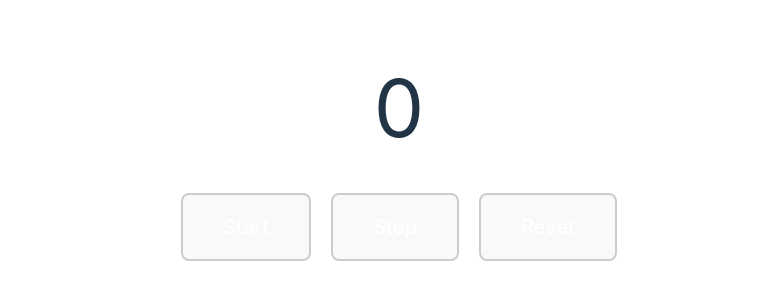
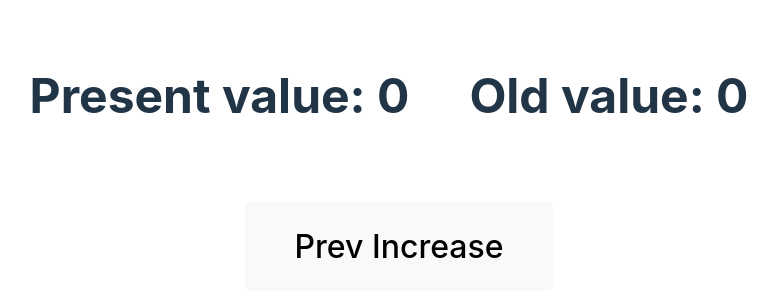
Before and after one commit to blackjack-ttp/Lesson-UseRef, a React (Vite) app: page / in a window 1280 px wide. Shown: the part 258-558 px from the top of the page, without its empty margins (241-1019 px from the left). Built offline with nearby package versions, Linux system fonts and the light colour scheme.

Commit message:
#2 add learn 2: Increase

```diff
--- a/src/App.jsx
+++ b/src/App.jsx
@@ -1,11 +1,13 @@
 //* SCSS
 import './App.scss';
-import AutoCount from './pages/learn_1';
+// import AutoCount from './pages/learn_1';
+import Increase from './pages/learn_2';
 
 function App() {
   return (
     <>
-      <AutoCount />
+      {/* <AutoCount /> */}
+      <Increase />
     </>
   );
 }
--- /dev/null
+++ b/src/pages/learn_2/index.jsx
@@ -0,0 +1,31 @@
+//* LIB
+import { useEffect, useRef, useState } from 'react';
+
+//* SCSS
+import '@/styles/learn_2/style.scss';
+
+const Increase = () => {
+  const [Increase, setIncrease] = useState(0);
+  const prevIncrease = useRef(0);
+  const HandleClickIncrease = () => {
+    setIncrease((e) => e + 1);
+  };
+  useEffect(() => {
+    prevIncrease.current = Increase;
+  }, [Increase]);
+  return (
+    <>
+      <div className="increase-wrap">
+        <div className="increase-wrap__content">
+          <h3>Present value: {Increase}</h3>
+          <h3>Old value: {prevIncrease.current}</h3>
+        </div>
+        <div className="increase-wrap__btn">
+          <button onClick={HandleClickIncrease}>Prev Increase</button>
+        </div>
+      </div>
+    </>
+  );
+};
+
+export default Increase;
--- /dev/null
+++ b/src/styles/learn_2/style.scss
@@ -0,0 +1,19 @@
+.increase-wrap {
+    &__content {
+        display: flex;
+
+        h3 {
+            margin-right: 20px;
+            padding: 20px;
+            font-size: 3rem;
+        }
+    }
+
+    &__btn {
+        button {
+            padding: 25px 50px;
+            font-size: 2rem;
+            border: 2px solid #fff;
+        }
+    }
+}
```
